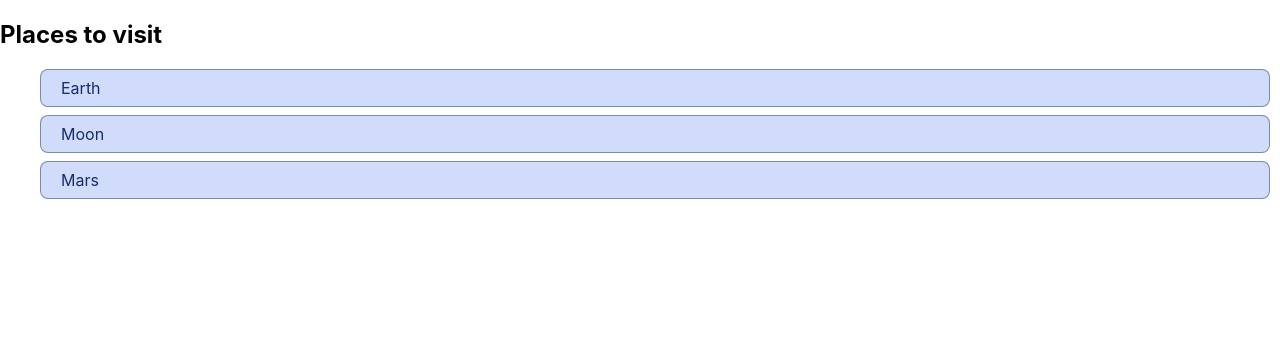
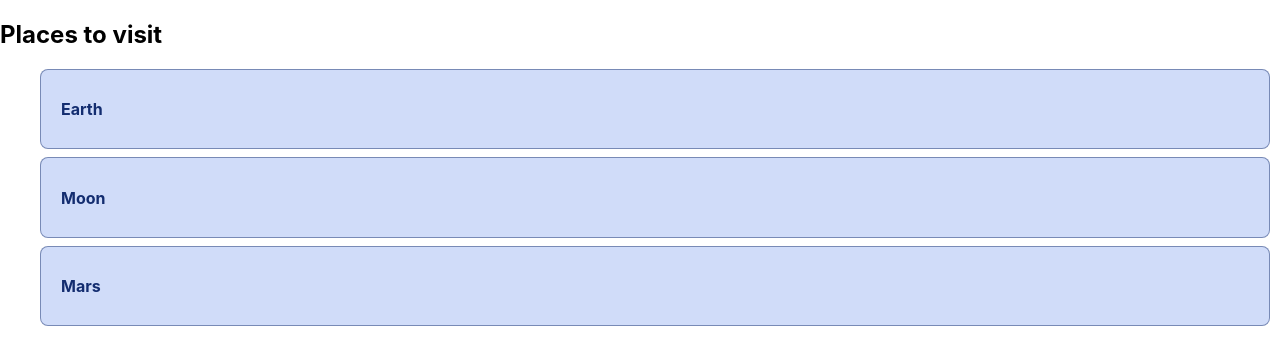
Before and after one commit to gaurang-toddle/frontend-optimisation-session, a React (Create React App) app: page / in a window 1280 px wide. Shown: the top 364 px of the page. Built offline with nearby package versions, Linux system fonts and the light colour scheme.

Commit message:
Add: push test

```diff
--- a/src/statesApp/statesApp.jsx
+++ b/src/statesApp/statesApp.jsx
@@ -24,7 +24,7 @@ function PlaceTree({ place, level = 1 }) {
     };
     return (
         <div style={styles.buttonStyles} onClick={(e) =>handleClick(e,place.id)}>
-            {place.title}
+            <h4>{place.title}</h4>
             {childPlaces.length > 0 && place.id === activeIndex ? (
                 <div style={{ marginLeft: `${level*16}px` }}>
                     {childPlaces.map(place => (
```
